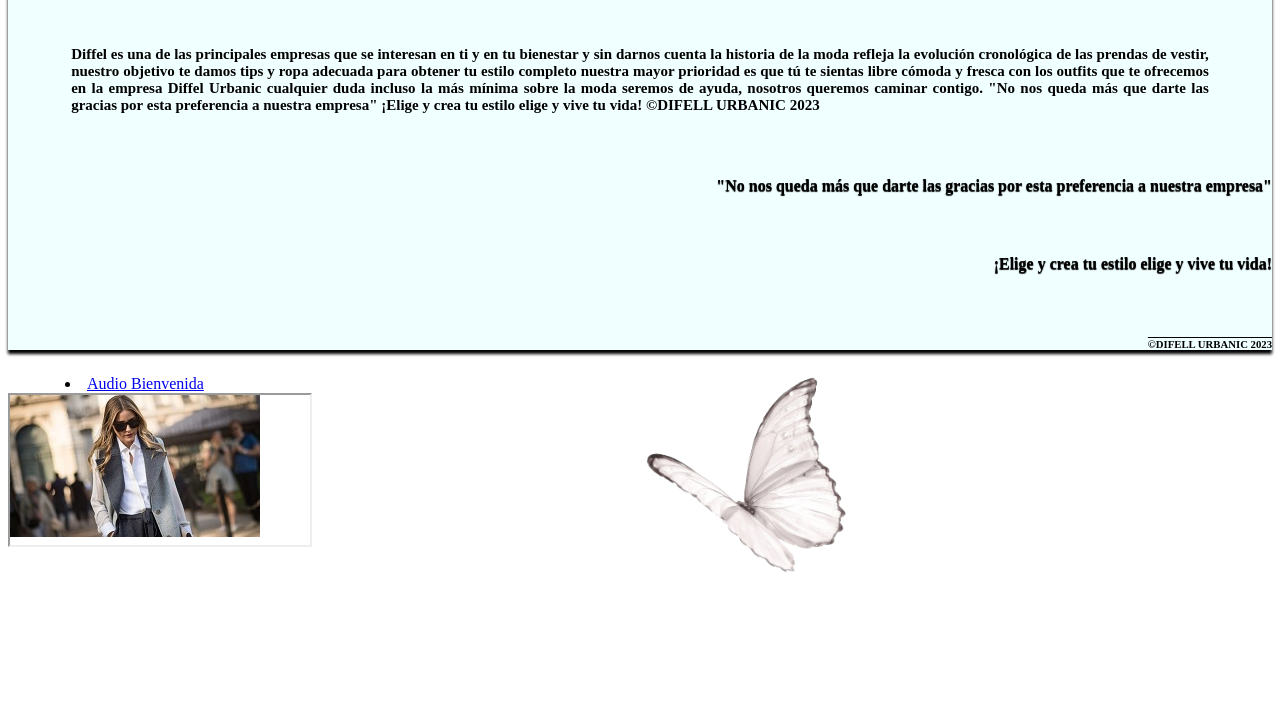
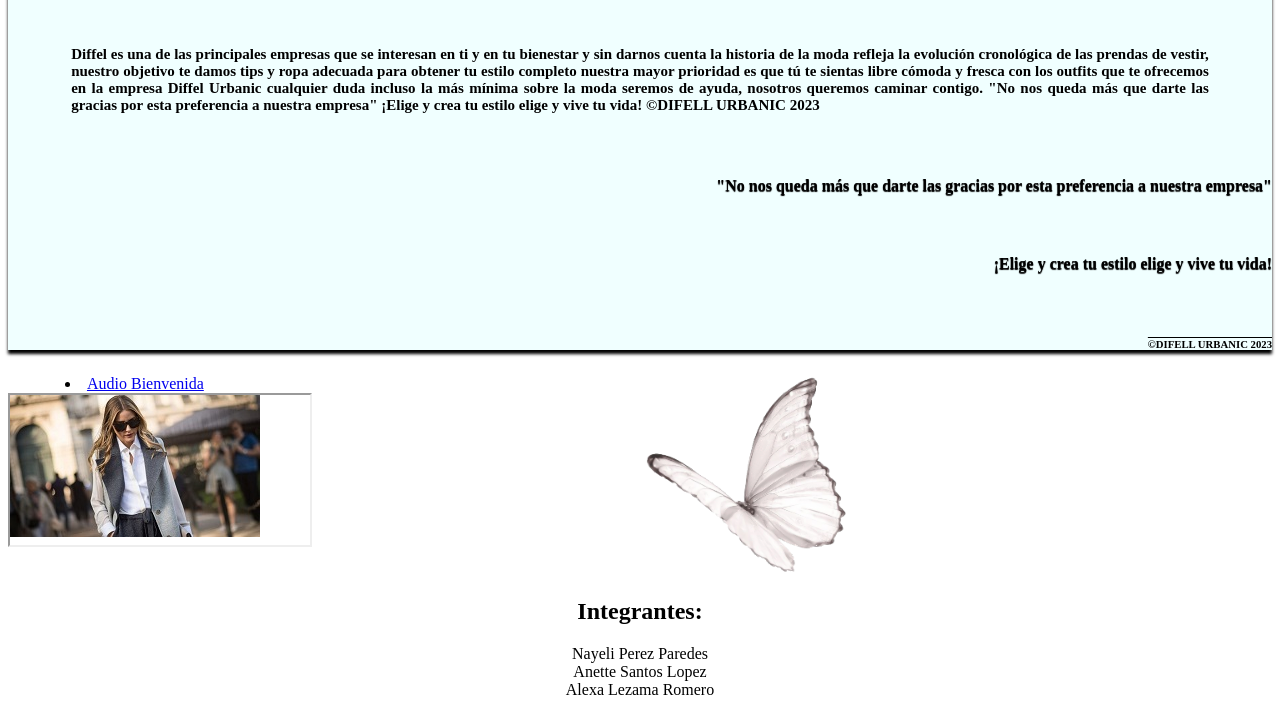
Before and after one commit to Nayperez/nayperez.github.io, a plain HTML site: page acercade.html in a window 1280 px wide. Shown: the part 82-800 px from the top of the page. Drawn offline with Linux system fonts and the light colour scheme.

Commit message:
Add files via upload

```diff
--- a/acercade.html
+++ b/acercade.html
@@ -41,7 +41,12 @@ Diffel es una de las principales empresas que se interesan en ti y en tu bienest
             <figure>
                 <img src="imagenes/you.png" alt="you" width="200" height="200">
             </figure>
-
+            <h2>Integrantes:</h2>
+            <p>
+                Nayeli Perez Paredes<br>
+                Anette Santos Lopez<br>
+                Alexa Lezama Romero<br>
+            </p>
             </center>
         </body>
     </head>
```
Also changed, not shown: datosini.html (+1 -1 lines).
